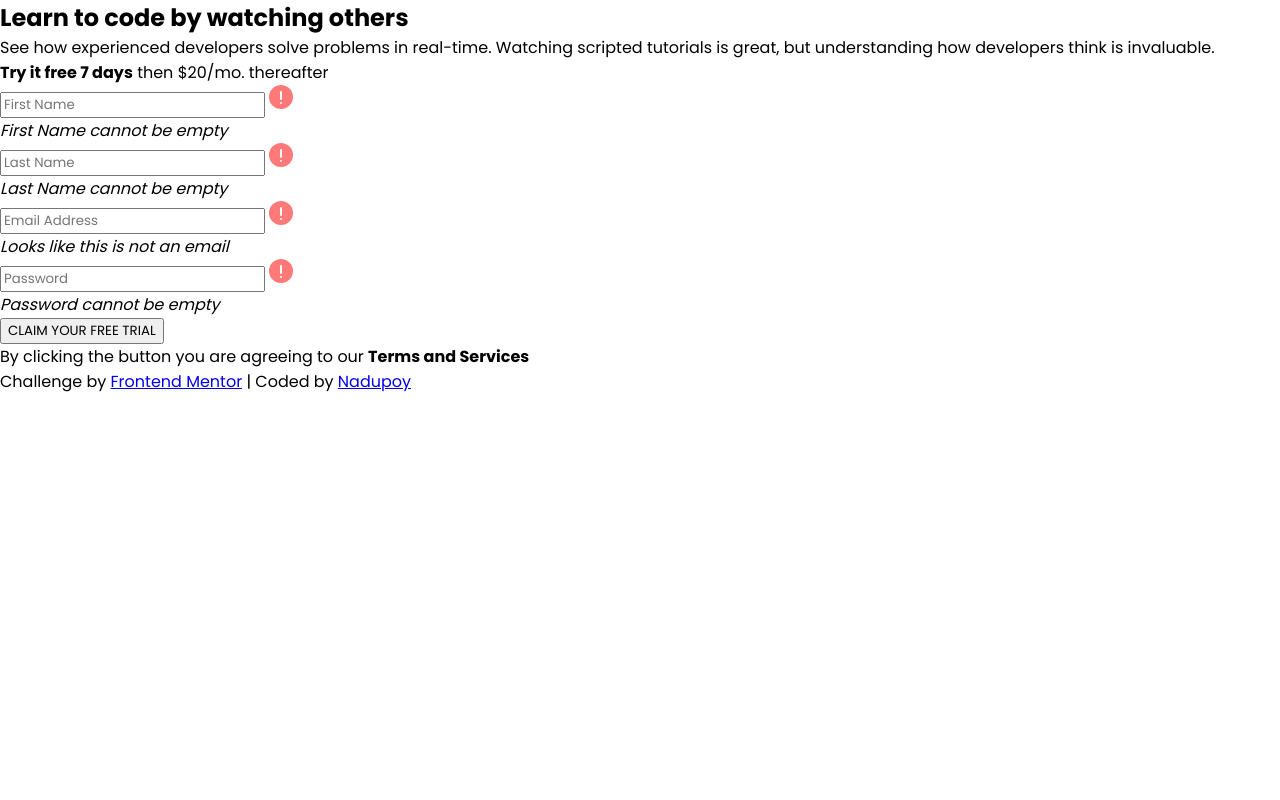
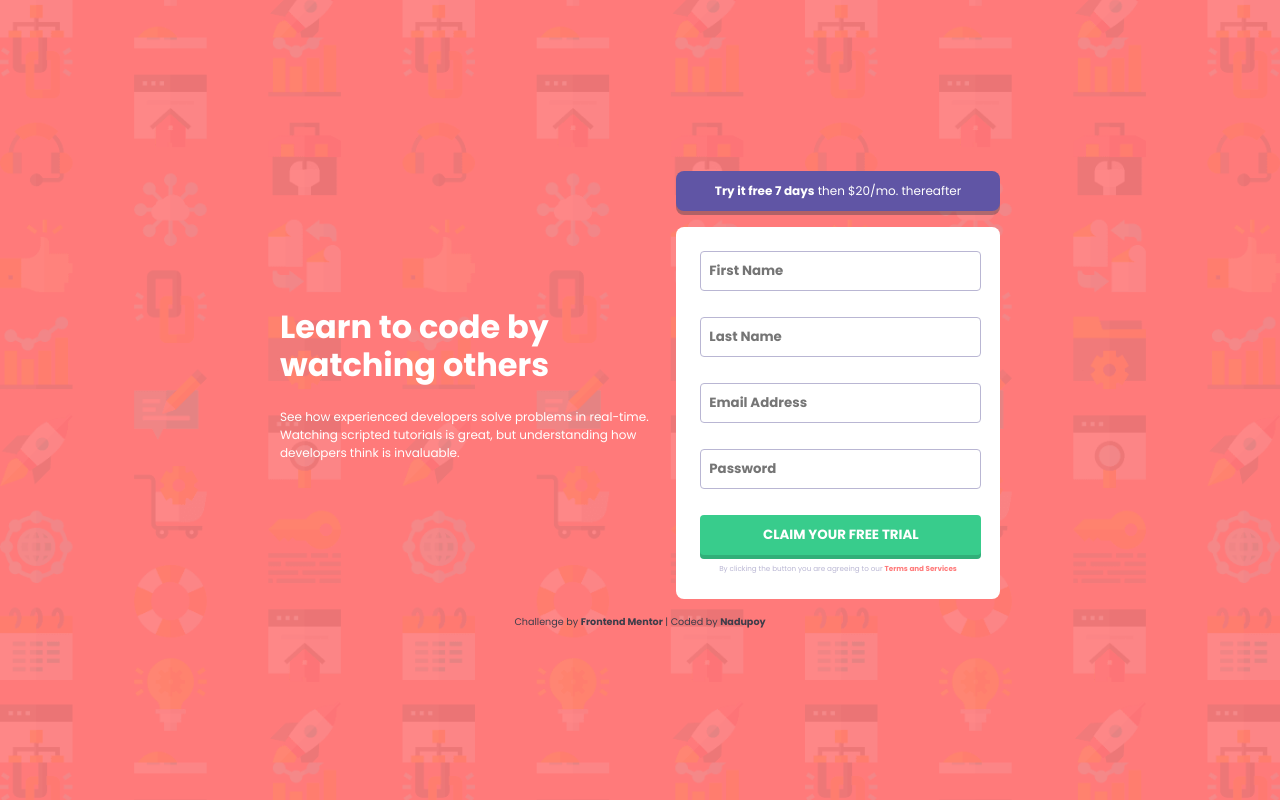
Before and after one commit to nadupoy/Frontend-Mentor---Intro-component-with-sign-up-form, a website built with Vite: page index.html in a window 1280 px wide. Built offline with nearby package versions, Linux system fonts and the light colour scheme.

Commit message:
Added styling for desktop devices.

```diff
--- a/src/style.css
+++ b/src/style.css
@@ -88,7 +88,6 @@
   input[type="text"],
   input[type="email"],
   input[type="password"] {
-    height: 32px;
     grid-column-start: 1;
     grid-column-end: 3;
     grid-row-start: 1;
@@ -119,7 +118,6 @@
     text-align: right;
     color: var(--red-400);
     font-size: 0.6em;
-    text-align: right;
     width: 90%;
     margin-bottom: 12px;
     margin-top: -16px;
@@ -168,3 +166,158 @@
     color: var(--gray-900);
   }
 }
+
+/* Desktop Design */
+@media screen and (min-width: 769px) {
+  html {
+    height: 100%;
+    display: flex;
+    justify-content: center;
+    align-items: center;
+  }
+
+  body {
+    background-image: url("/images/bg-intro-desktop.png");
+    background-color: var(--red-400);
+    background-size: contain;
+    background-position: center;
+  }
+
+  #app {
+    width: 720px;
+  }
+
+  main {
+    display: grid;
+    grid-template-columns: 55% 45%;
+  }
+
+  .intro-card {
+    display: flex;
+    flex-direction: column;
+    justify-content: center;
+  }
+
+  h1 {
+    color: white;
+    font-size: xx-large;
+    line-height: 1.2;
+    margin-bottom: 24px;
+  }
+
+  .intro-card > p {
+    color: white;
+    font-size: 0.75em;
+  }
+
+  .free-trial {
+    background-color: var(--purple-700);
+    height: 40px;
+    display: flex;
+    justify-content: center;
+    align-items: center;
+    border-radius: 8px;
+    box-shadow: 0px 4px hsla(249, 10%, 26%, 0.4);
+    margin-bottom: 16px;
+  }
+
+  .free-trial > p {
+    color: white;
+    font-size: 0.75em;
+  }
+
+  .form {
+    background-color: white;
+    border-radius: 8px;
+    padding-top: 24px;
+    padding-bottom: 24px;
+  }
+
+  form {
+    display: grid;
+    width: 85%;
+    margin: auto;
+  }
+
+  .input-field {
+    display: grid;
+    grid-template-columns: auto auto;
+    grid-template-rows: auto auto;
+  }
+
+  input[type="text"], input[type="email"], input[type="password"] {
+    grid-column-start: 1;
+    grid-column-end: 3;
+    grid-row-start: 1;
+    grid-row-end: 2;
+    height: 40px;
+    font-weight: 700;
+    padding-left: 8px;
+    border-radius: 4px;
+    border-style: solid;
+    border-width: 1px;
+    border-color: var(--purple-350);
+  }
+
+  .error-icon {
+    grid-column-start: 2;
+    grid-column-end: 3;
+    grid-row-start: 1;
+    grid-row-end: 2;
+    align-self: center;
+    position: relative;
+    right: -16px;
+    width: 16px;
+    height: 16px;
+    display: none;
+  }
+
+  .error-message {
+    text-align: right;
+    color: var(--red-400);
+    font-size: 0.6em;
+    margin-bottom: 12px;
+    visibility: hidden;
+  }
+
+  input[type="submit"] {
+    background-color: var(--green-400);
+    height: 40px;
+    border: none;
+    border-radius: 4px;
+    color: white;
+    font-weight: 700;
+    margin-bottom: 8px;
+    box-shadow: 0px 4px hsl(154, 56%, 44%);
+  }
+
+  input[type="submit"]:hover {
+    cursor: pointer;
+  }
+
+  .agreement {
+    color: var(--purple-350);
+    text-align: center;
+    font-size: 0.45em;
+  }
+
+  .agreement > b {
+    color: var(--red-400);
+  }
+
+  footer {
+    text-align: center;
+    margin-top: 16px;
+  }
+
+  footer > p {
+    color: var(--gray-900);
+    font-size: 0.6em;
+  }
+
+  footer a, footer a:visited {
+    text-decoration: none;
+    font-weight: 700;
+    color: var(--gray-900);
+  }
+}
```
